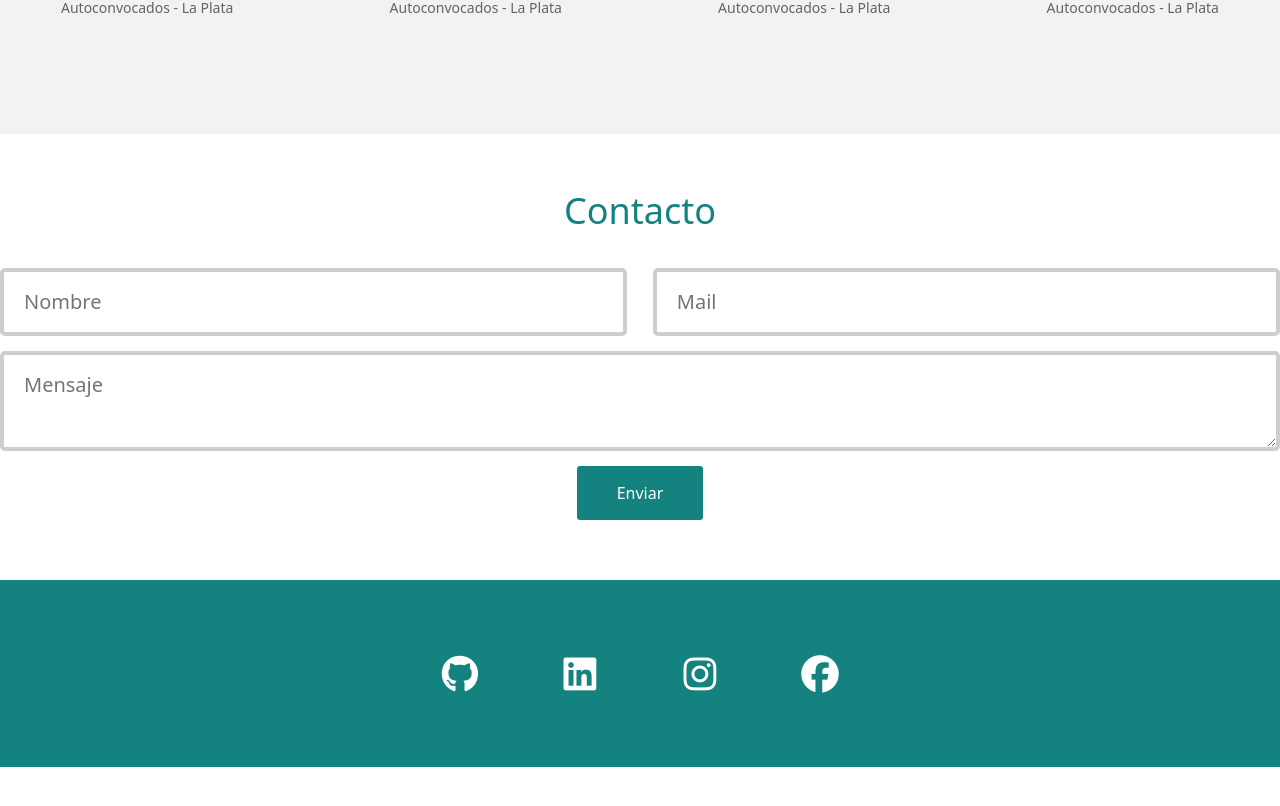
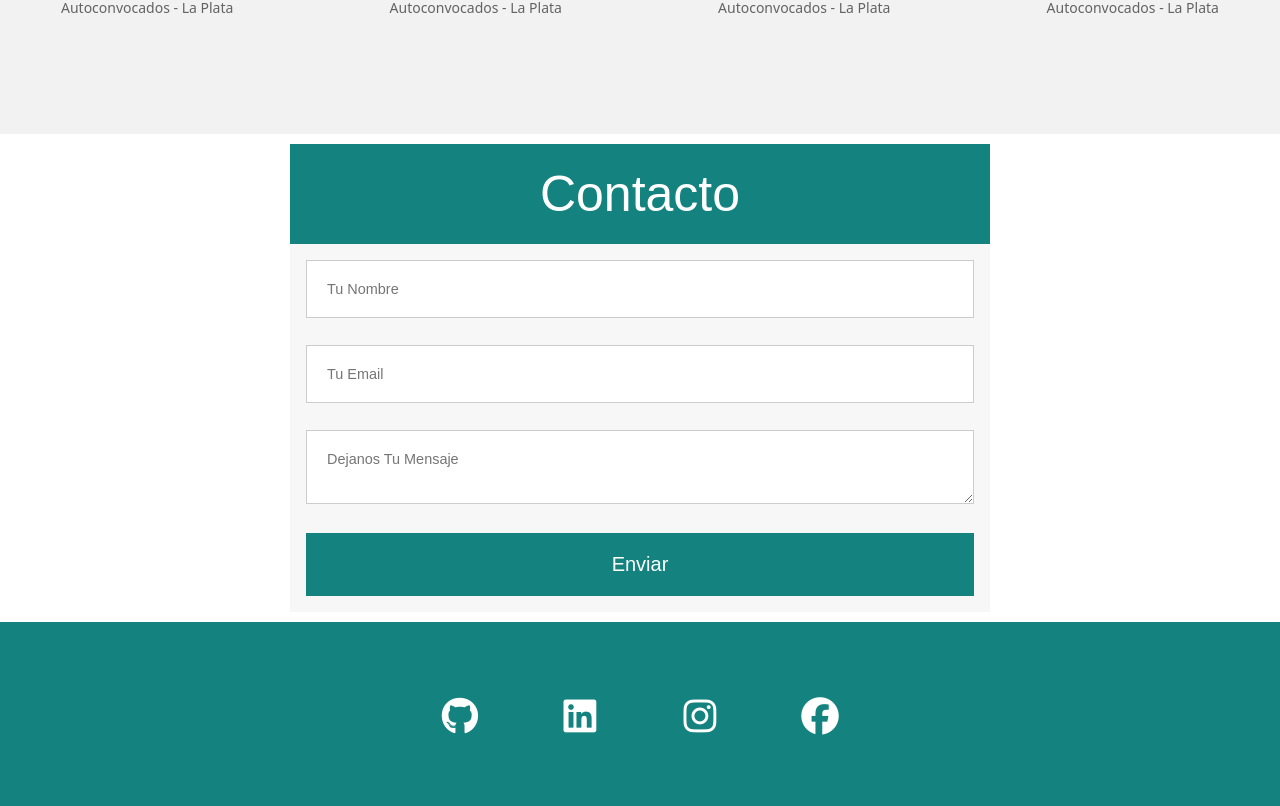
Before and after one commit to Maancoro/ProyectoAngular, an Angular app: page /proyectos in a window 1280 px wide. Shown: the part 1719-2525 px from the top of the page. Before the commit the page ends 2486 px from the top, so only its background shows below. Built offline with nearby package versions, Linux system fonts and the light colour scheme.

Commit message:
reactivando formularios

```diff
--- a/src/app/experiencialaboral/experiencialaboral.component.html
+++ b/src/app/experiencialaboral/experiencialaboral.component.html
@@ -22,14 +22,12 @@
              <div class="card-body">
                 <p><b>{{experiencia.cargo}}</b></p>
 
-                <p>{{experiencia.descripcion}} - Lorem ipsum dolor sit amet consectetur adipisicing . Soluta sint minus dolor culpa rerum. Eaque cum illo assumenda nihil incidunt? Tempore modi quaerat qui fugiat consectetur eum, aspernatur sint doloribus!Lorem ipsum dolor sit amet consectetur adipisicing elit. Soluta sint minus dolor culpa rerum. Eaque cum illo assumenda nihil incidunt !</p>
+                <p>{{experiencia.descripcion}} - Lorem ipsum dolor sit amet consectetur adipisicing . Soluta sint minus dolor culpa rerum. Eaque cum illo assumenda nihil incidunt? Tempore modi quaerat qui fugiat consectetur eum!Lorem ipsum dolor . Eaque cum illo assumenda nihil incidunt !</p>
              </div>
           </div>
        </div>
-    </div>
-    <br>
-
-    </div>
+      </div>
+     </div>
    </div>
  </section>
  <br>
--- a/src/app/formulariocontacto/formulariocontacto.component.css
+++ b/src/app/formulariocontacto/formulariocontacto.component.css
@@ -1,64 +1,50 @@
-/*  Formulario de contacto*/
-.contacto {
-    padding: 60px 0;
+.form-container{
+	font:95% Arial,helvetica,sans-serif;
+	max-width: 700px;
+	padding: 16px;
+	margin: 10px auto;
+	background: #f7f7f7;
 }
-.contacto .titulo {
-     font-size: 36px;
-    line-height: 34px;
-    margin-bottom: 40px;
-    font-weight: 300;
-    color: #14837f;
-    text-align: center;
+.form-container h1{
+	background: #14837f ;
+	padding: 20px;
+	font-size: 50px;
+	font-weight: 300px;
+	text-align: center;
+	color: #fff;
+	margin: -16px -16px 16px -16px;
 
 }
-.contacto .formulario {     /*-- Aqui puedo usar Flexbox porque es el contenedor padre*/
-    display: flex;
-    flex-wrap: wrap;
-    justify-content: space-between;     /*- Con space-beetween nos permite separar el espacio del formulario (entre cada elemento)*/
-
+.form-container input[type="text"],
+.form-container input[type="email"],
+.form-container textarea{
+	transition: all 0,30% ease-in-out;
+	outline: none;
+	box-sizing: border-box;
+	width: 100%;
+	background: #fff;
+	margin-bottom: 4%;
+	border: 1px solid #ccc;
+	padding: 3%;
+	color: #555;
+	font: 95% Arial, Helvetica, sans-serif;
 }
-.contacto .formulario input[type="text"],
-.contacto .formulario input[type="email"],
-.contacto .formulario textarea {
-    border: 4px solid #cecece;
-    border-radius: 5px;
-    padding: 15px 20px;
-    font-size: 20px;
-    color: #a4a4a4;
+.form-container .btn-send {
+	box-sizing: border-box;
+	width: 100%;
+	padding: 3%;
+	background:#14837f;
+	border-bottom: 2% solid #30c29e;
+	border-top-style: none;
+	border-left-style: none;
+	border-right-style: none;
+	border-bottom-style: none;
+	color: #fff;
+	font-size: 20px;
 }
-
-.contacto .formulario input[type="text"]:focus,
-.contacto .formulario input[type="email"]:focus,
-.contacto .formulario textarea:focus {
-   border: 3px solid #14837f !important;
+.form-container .btn-send:hover{
+	background: #2ebc99;
 }
-
-.contacto .formulario input[type="text"],
-.contacto .formulario input[type="email"] {
-    width: 49%;
-    margin-bottom: 15px;
-}
-.contacto .formulario textarea{
-    width: 100%;
-    height: 100px;
-    min-width: 100%;
-    max-width: 100%;
-    min-height: 100px;    /*alto minimo*/
-    max-height: 300px;   /* alto maximo */
-    margin-bottom: 15px;   /*es la separacion entre el textarea y el boton enviar*/
-}
-.contacto .formulario .boton {
-    margin: auto;
-    background: #14837f;
-    color: #fff;
-    border: none;
-    border-radius: 3px;
-    padding: 15px 40px;
-    cursor: pointer;
- }
- .contacto .formulario .boton:hover {
-    background: #49C199;
- }
  .error{
     color:red
   }
--- a/src/app/formulariocontacto/formulariocontacto.component.html
+++ b/src/app/formulariocontacto/formulariocontacto.component.html
@@ -1,13 +1,17 @@
- <!--Formulario de Contacto-->
- <section id="contacto" class="contacto">
+<div class="form-container">
+    <h1> Contacto</h1>
 
-   <a name="#contacto"></a>       <!--ANCLA-->
-    <div class="contenedor">
-       <h3 class="titulo">Contacto</h3>
     <form class="formulario" action=""[formGroup]="form"  (ngSubmit)="onEnviar($event)">
-          <input type="text"placeholder="Nombre" name="nombre" required>
-
-          <input type="email" placeholder="Mail" formControlName="email"[class.border-danger]="MailValid">
+     <input type="text" formControlName="name" placeholder="Tu Nombre" class="border-succes">
+     <div *ngIf="Name?.errors  && Name?.touched">
+        <p *ngIf="Mail?.hasError('required')" class="error"align="right">
+            "El nombre es requerido."
+        </p>
+        <p *ngIf="Mail?.hasError('email')" class="error">
+            El formato del email debe ser válido.
+        </p>
+      </div>
+     <input type="text" formControlName="email" placeholder="Tu Email" class="border-sucess"[class.border-danger]="MailValid">
       <div *ngIf="Mail?.errors  && Mail?.touched">
         <p *ngIf="Mail?.hasError('required')" class="error"align="right">
             "El email es requerido."
@@ -16,9 +20,12 @@
             El formato del email debe ser válido.
         </p>
       </div>
-          <textarea name="mensaje" placeholder="Mensaje" id="" cols="30" rows="10"></textarea>
-          <input class="boton" type="submit" value="Enviar">
+     <textarea formControlName="message" placeholder="Dejanos Tu Mensaje"></textarea>
+      <div *ngIf="Message?.errors  && Message?.touched">
+        <p *ngIf="Message?.hasError('required')" class="error"align="right">
+            "Dejanos tu Mensaje"
+        </p>
+       </div>
+     <button type="submit" class="btn-send">Enviar</button>
    </form>
  </div>
-
- </section>
--- a/src/app/formulariocontacto/formulariocontacto.component.ts
+++ b/src/app/formulariocontacto/formulariocontacto.component.ts
@@ -13,27 +13,36 @@ export class FormulariocontactoComponent implements OnInit {
 constructor(private formBuilder: FormBuilder) {
        ///Creamos el grupo de controles para el formulario de login
        this.form= this.formBuilder.group({
+        name:['',[Validators.required]],
         email:['', [Validators.required, Validators.email]],
-        password:['',[Validators.required, Validators.minLength(8)]],
+        message:['',[Validators.required,Validators.minLength(12)]],
+
 
      })
    }
 
   ngOnInit(): void {}
-  get Password(){
-    return this.form.get("password");
+
+  get Name(){
+    return this.form.get("name");
   }
 
   get Mail(){
    return this.form.get("email");
   }
+  get Message(){
+    return this.form.get("message");
+  }
 
-  get PasswordValid(){
-    return this.Password?.touched && !this.Password?.valid;
+  get NameValid(){
+    return this.Name?.touched && !this.Name?.valid;
   }
 
   get MailValid() {
-    return false
+       return this.Mail?.touched && !this.Mail?.valid;
+  }
+  get MessageValid(){
+    return this.Message?.touched && !this.Message?.valid;
   }
 
 
--- a/src/app/modals/login/login.component.html
+++ b/src/app/modals/login/login.component.html
@@ -23,7 +23,6 @@
       </p>
      </div>
      <br>
-
     <div class="mb-3 row">
     <div class="col-sm-12">
     <label for="exampleInputPassword1" class="form-label">Password: </label>
```
Lines whose indentation alone changed are shown as unchanged.
